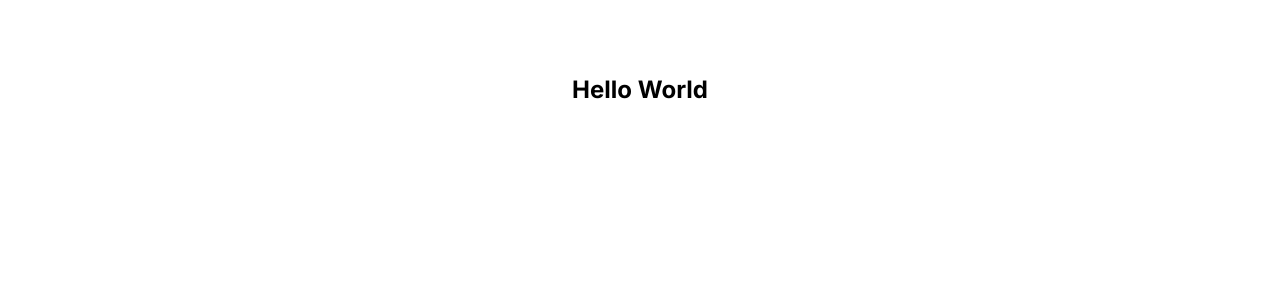
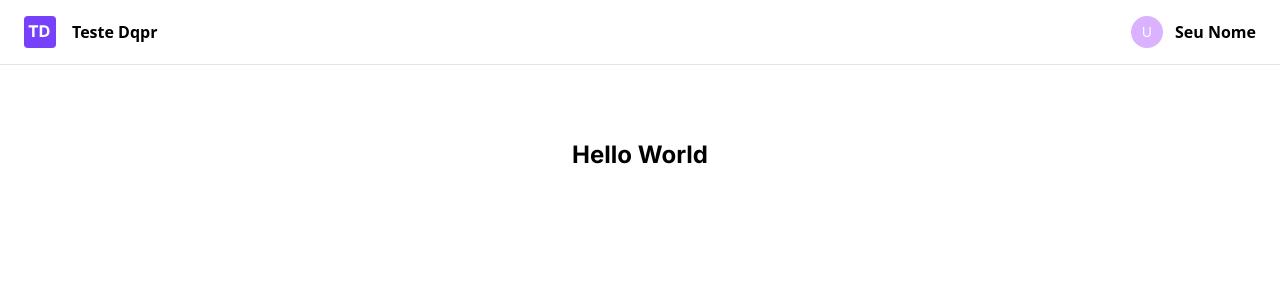
Before and after one commit to a-medeiros/doqr-project, a Next.js app: page / in a window 1280 px wide. Shown: the top 300 px of the page. Built offline with nearby package versions, Linux system fonts and the light colour scheme.

Commit message:
feat: add menu header to page

```diff
--- a/src/app/layout.tsx
+++ b/src/app/layout.tsx
@@ -1,6 +1,7 @@
 import type { Metadata } from 'next'
 import { Inter } from 'next/font/google'
 import './globals.css'
+import Header from '@/components/Header'
 
 const inter = Inter({
   variable: '--font-inter',
@@ -19,7 +20,10 @@ export default function RootLayout({
 }>) {
   return (
     <html lang="en">
-      <body className={`${inter.variable} antialiased`}>{children}</body>
+      <body className={`${inter.variable} antialiased`}>
+        <Header />
+        {children}
+      </body>
     </html>
   )
 }
--- /dev/null
+++ b/src/components/Header.tsx
@@ -0,0 +1,24 @@
+import React from 'react'
+import Image from 'next/image'
+
+const Header = () => {
+  return (
+    <header className="bg-white border-b px-6 py-4 border-[#E5E3E9]">
+      <div className="flex items-center justify-between">
+        <div className="flex items-center space-x-4">
+          <Image src="/header-icon.svg" alt="Logo" width={32} height={32} />
+          <h1 className="text-base font-bold text-black">Teste Dqpr</h1>
+        </div>
+
+        <div className="flex items-center space-x-3">
+          <div className="w-8 h-8 bg-purple-300 rounded-full flex items-center justify-center">
+            <span className="text-white text-sm font-medium">U</span>
+          </div>
+          <span className="text-base text-black font-semibold">Seu Nome</span>
+        </div>
+      </div>
+    </header>
+  )
+}
+
+export default Header
```
Also changed, not shown: public/header-icon.svg (added).
